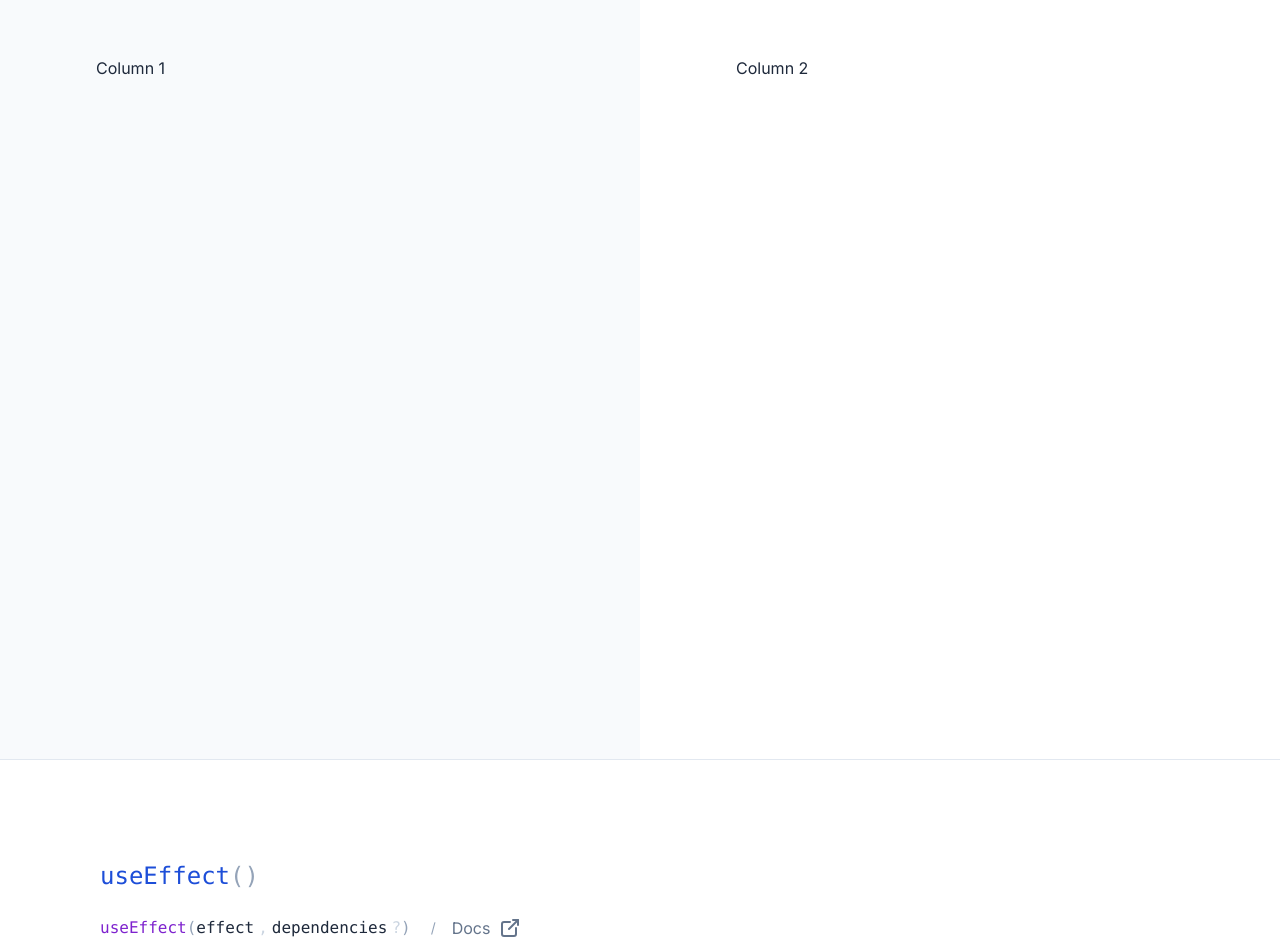
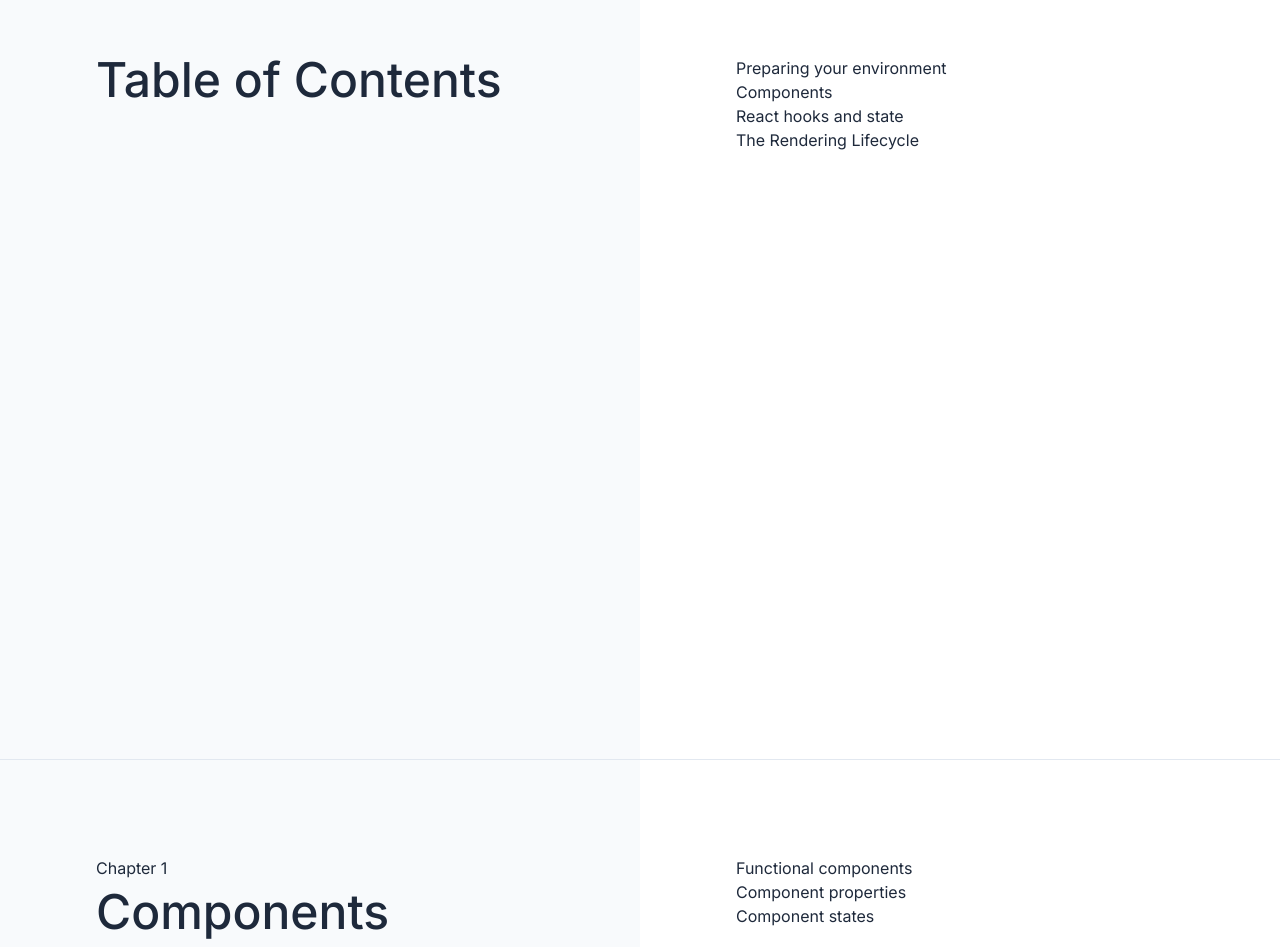
Before and after one commit to mobiclub/2023-fall-workshop-learn-react, a Next.js app: page / in a window 1280 px wide. Shown: the part 1640-2587 px from the top of the page. Built offline with nearby package versions, Linux system fonts and the light colour scheme.

Commit message:
feat: add title slides for Components and ToC (#9)
Co-authored-by: Samantha <sam.t.nguyenn@gmail.com>

```diff
--- a/src/app/page.tsx
+++ b/src/app/page.tsx
@@ -8,6 +8,8 @@ import { Heading } from '@/components/Heading';
 import { KeyValuePair } from '@/components/KeyValuePair';
 import { LinkPreview } from '@/components/LinkPreview';
 import { Slide } from '@/components/Slide';
+import { ComponentsSlide } from '@/slides/ComponentsSlide';
+import { TableOfContents } from '@/slides/TableOfContentsSlide';
 
 export default function Home() {
 	return (
@@ -36,19 +38,10 @@ export default function Home() {
 			</Slide>
 			<Slide className='p-24'>
 				<Heading level={2}>What is React all about?</Heading>
-
 			</Slide>
-			<Slide>
-				<div className="grid grid-cols-2 h-full">
-					<section className="bg-slate-50 p-24">
-						Column 1
-					</section>
-					<section className="bg-white p-24">
-						Column 2
-					</section>
-				</div>
-			</Slide>
-			<Slide className='p-24 gap-8' slideNum={{current: 3, total: 23}}>
+			<TableOfContents slideNum={{current: 2, total: 24}} />
+			<ComponentsSlide slideNum={{current: 3, total: 24}} />
+			<Slide className='p-24 gap-8' slideNum={{current: 4, total: 24}}>
 				<FnHeading fnName='useEffect' fnArgs={[
 					{name: 'effect'},
 					{name: 'dependencies', isOptional: true},
--- a/src/components/Slide.tsx
+++ b/src/components/Slide.tsx
@@ -1,3 +1,4 @@
+import { ReactNode } from 'react'
 import { SectionProps, SpanProps } from 'react-html-props'
 import { twMerge } from 'tailwind-merge'
 
@@ -30,3 +31,29 @@ export const SlideNum = ({current, total, className, ...props}: SlideNumProps) =
 		</span>
 	)
 }
+
+export type SlideSplitProps = SlideProps & {
+	column1Content: ReactNode,
+	column2Content: ReactNode,
+}
+export const SlideSplit = ({
+	children,
+	className,
+	slideNum,
+	column1Content,
+	column2Content,
+	...props
+}: SlideSplitProps) => {
+	return (
+		<Slide {...props}>
+			<div className ="grid grid-cols-2 h-full">
+				<section className="bg-slate-50 p-24">
+					{column1Content}
+				</section>
+				<section className="bg-white p-24">
+					{column2Content}
+				</section>
+			</div>
+		</Slide>
+	)
+}
--- /dev/null
+++ b/src/slides/ComponentsSlide.tsx
@@ -0,0 +1,27 @@
+import { Heading } from '@/components/Heading'
+import { SlideProps, SlideSplit } from '@/components/Slide'
+
+export type ComponentsSlideProps = SlideProps
+export const ComponentsSlide = ({ children, className, slideNum, ...props }: ComponentsSlideProps) => {
+	return (
+		<SlideSplit {...props}
+			column1Content={
+				<header className='flex flex-col gap-2'>
+					<span>Chapter 1</span>
+					<Heading level={1}>
+						Components
+					</Heading>
+					<Heading level={2}>
+						A reuable unit of some UI
+					</Heading>
+				</header>
+			}
+			column2Content={
+				<ol className='list-decimal list-inside'>
+					<li>Functional components</li>
+					<li>Component properties</li>
+					<li>Component states</li>
+				</ol>
+			} />
+	)
+}
--- /dev/null
+++ b/src/slides/TableOfContentsSlide.tsx
@@ -0,0 +1,24 @@
+import { Heading } from '@/components/Heading'
+import { SlideProps, SlideSplit } from '@/components/Slide'
+
+export type TableOfContentsProps = SlideProps
+export const TableOfContents = ({ children, className, slideNum, ...props }: TableOfContentsProps) => {
+	return (
+		<SlideSplit {...props}
+			column1Content={
+				<header>
+					<Heading level={1}>
+						Table of Contents
+					</Heading>
+				</header>
+			}
+			column2Content={
+				<ol className='list-decimal list-inside'>
+					<li>Preparing your environment</li>
+					<li>Components</li>
+					<li>React hooks and state</li>
+					<li>The Rendering Lifecycle</li>
+				</ol>
+			} />
+	)
+}
```
